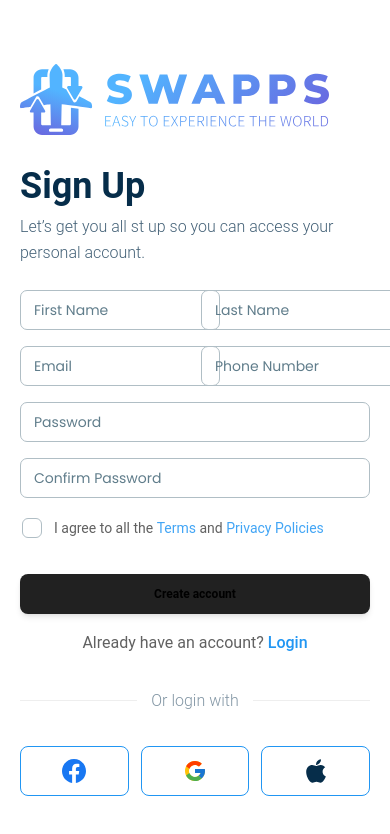
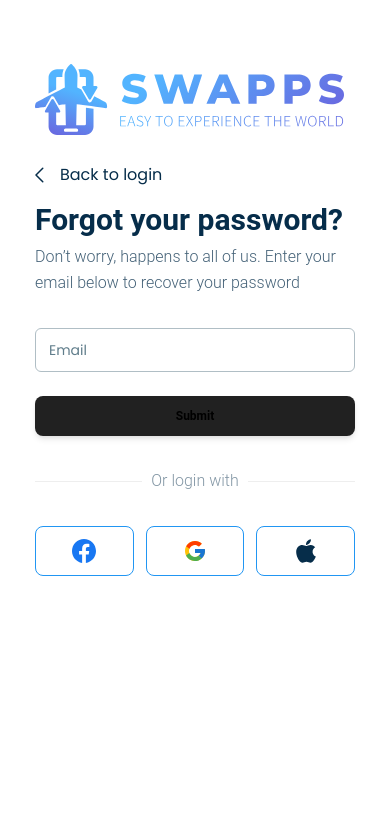
Before and after one commit to topstar210/SWAPPS-APP, a React (Create React App) app: page /auth/forgot-password in a window 390 px wide. Shown: the top 834 px of the page. Built offline with nearby package versions, Linux system fonts and the light colour scheme.

Commit message:
add: forgotpassword, verifycode page

```diff
--- a/src/App.tsx
+++ b/src/App.tsx
@@ -3,6 +3,8 @@
 import Login from "pages/auth/Login";
 import Register from "pages/auth/Register";
 import AddPayment from "pages/auth/AddPayment";
+import ForgotPassword from "pages/auth/ForgotPassword"
+import VerifyCode from "pages/auth/VerifyCode"
 
 function App() {
   return (
@@ -12,7 +14,8 @@
         <Route path="/login" element={<Login />} />
         <Route path="/register" element={<Register />} />
         <Route path="/register/payment" element={<AddPayment />} />
-        <Route path="/auth/forgot-password" element={<Register />} />
+        <Route path="/auth/forgot-password" element={<ForgotPassword />} />
+        <Route path="/auth/verify-code" element={<VerifyCode />} />
       </Routes>
     </div>
   );
--- a/src/pages/auth/AddPayment.tsx
+++ b/src/pages/auth/AddPayment.tsx
@@ -32,6 +32,7 @@
                             text="Let’s get you all st up so you can access your personal account."
                             backBtn={true}
                             backTxt="Back"
+                            backLink="/register"
                         />
 
                         <form className="mt-6">
--- a/src/pages/auth/ForgotPassword.tsx
+++ b/src/pages/auth/ForgotPassword.tsx
@@ -1,8 +1,50 @@
+import { useNavigate } from "react-router-dom";
+import {
+    Input,
+    Button
+} from "@material-tailwind/react";
+
+import {
+    AuthCarousel,
+    AuthHeader,
+    SocialLogin
+} from "./components";
+import { authStyle } from "./sharedStyle";
+
 function ForgotPassword() {
+    const navigate = useNavigate();
+
     return (
-        <h1 className="text-3xl font-bold underline text-red-600">
-            This is ForgotPassword page
-        </h1>
+        <div className={`${authStyle.wrap} max-w-screen-lg`}>
+            <div className="flex lg:justify-between">
+                <div className="w-full lg:w-1/2">
+                    <div className="w-80 sm:w-96 mx-auto lg:mx-0">
+                        <AuthHeader
+                            title="Forgot your password?"
+                            titleSize="h3"
+                            text="Don’t worry, happens to all of us. Enter your email below to recover your password"
+                            backBtn={true}
+                            backTxt="Back to login"
+                            backLink="/login"
+                        />
+
+                        <form className="mt-8 mb-4">
+                            <Input type="email" size="lg" label="Email" />
+                            <Button
+                                onClick={() => navigate("/auth/verify-code")}
+                                className="mt-6 text-black normal-case" fullWidth>
+                                Submit
+                            </Button>
+                        </form>
+
+                        <SocialLogin />
+                    </div>
+                </div>
+                <div className="hidden lg:block lg:w-1/2">
+                    <AuthCarousel />
+                </div>
+            </div>
+        </div>
     );
 }
 
--- a/src/pages/auth/VerifyCode.tsx
+++ b/src/pages/auth/VerifyCode.tsx
@@ -1,8 +1,54 @@
+import { useNavigate } from "react-router-dom";
+import {
+    Input,
+    Typography,
+    Button
+} from "@material-tailwind/react";
+
+import {
+    AuthCarousel,
+    AuthHeader,
+    SocialLogin
+} from "./components";
+import { authStyle } from "./sharedStyle";
+
 function VerifyCode() {
+    const navigate = useNavigate();
+
     return (
-        <h1 className="text-3xl font-bold underline text-red-600">
-            This is VerifyCode page
-        </h1>
+        <div className={`${authStyle.wrap} max-w-screen-lg`}>
+            <div className="flex lg:justify-between">
+                <div className="w-full lg:w-1/2">
+                    <div className="w-80 sm:w-96 mx-auto lg:mx-0">
+                        <AuthHeader
+                            title="Verify code"
+                            text="An authentication code has been sent to your email."
+                            backBtn={true}
+                            backTxt="Back to login"
+                            backLink="/login"
+                        />
+
+                        <form className="mt-8 mb-4">
+                            <Input size="lg" label="Enter Code" />
+                            <Typography className="pt-2">
+                                Didn’t receive a code?
+                                <button className="text-blue-400 mx-2">Resend</button>
+                            </Typography>
+                            <Button
+                                onClick={() => navigate("/login")}
+                                className="mt-6 text-black normal-case" fullWidth>
+                                Verify
+                            </Button>
+                        </form>
+
+                        <SocialLogin />
+                    </div>
+                </div>
+                <div className="hidden lg:block lg:w-1/2">
+                    <AuthCarousel />
+                </div>
+            </div>
+        </div>
     );
 }
 
--- a/src/pages/auth/components/Header.tsx
+++ b/src/pages/auth/components/Header.tsx
@@ -1,11 +1,14 @@
 import { Typography } from "@material-tailwind/react";
 import { Link } from "react-router-dom";
+import type { To } from "react-router-dom";
 
 interface AuthHeaderProps {
     title: String,
+    titleSize?: String,
     text: String,
     backBtn?: Boolean,
-    backTxt?: String
+    backTxt?: String,   // when backBtn === true
+    backLink?: To       // when backBtn === true
 }
 
 export const AuthHeader = (props: AuthHeaderProps) => {
@@ -19,11 +22,11 @@
                 props.backBtn &&
                 <div className="flex items-center mb-3">
                     <img src="/images/arrow-back.svg" alt="arrow-back" />
-                    <Link to="/register" className="pl-4">{ props.backTxt }</Link>
+                    <Link to={props.backLink ?? ""} className="pl-4">{props.backTxt}</Link>
                 </div>
             }
-            <Typography variant="h2">{ props.title }</Typography>
-            <Typography className="opacity-75 mt-1">{ props.text }</Typography>
+            <Typography variant={props.titleSize ?? "h2"}>{props.title}</Typography>
+            <Typography className="opacity-75 mt-1">{props.text}</Typography>
         </>
     )
 }
```
